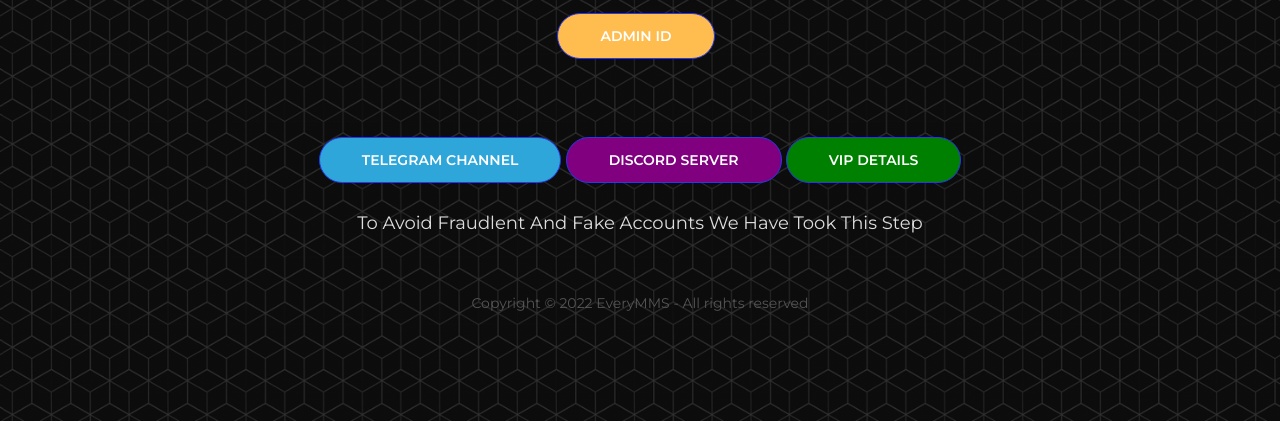
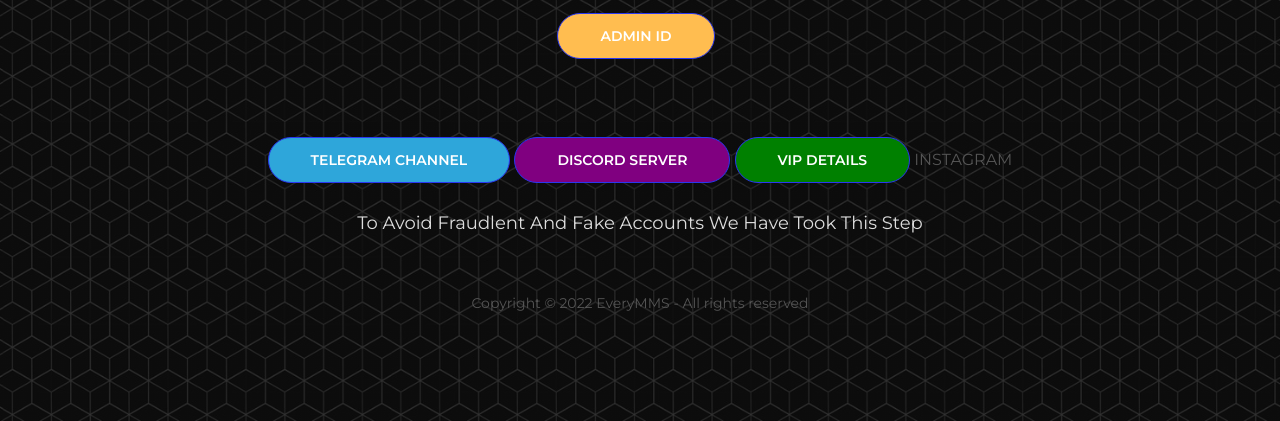
Before and after one commit to businessaslia1/EveryMMS, a plain HTML site: page index.html in a window 1280 px wide. Shown: the part 513-934 px from the top of the page. Drawn offline with Linux system fonts and the light colour scheme.

Commit message:
Update index.html

```diff
--- a/index.html
+++ b/index.html
@@ -58,6 +58,7 @@
                         <a class="btn-tele-lg page-scroll" href=https://t.me/everymms_original>TELEGRAM CHANNEL</a>
                         <a class="btn-discord-lg page-scroll" href="Put Your Link Here">DISCORD SERVER</a>
                         <a class="btn-vip-lg page-scroll" href="Put Your Link Here">VIP DETAILS</a>
+			<a class="btn-insta-lg page-scroll" href="Put Your Link Here">INSTAGRAM</a>
 
 
 
```
